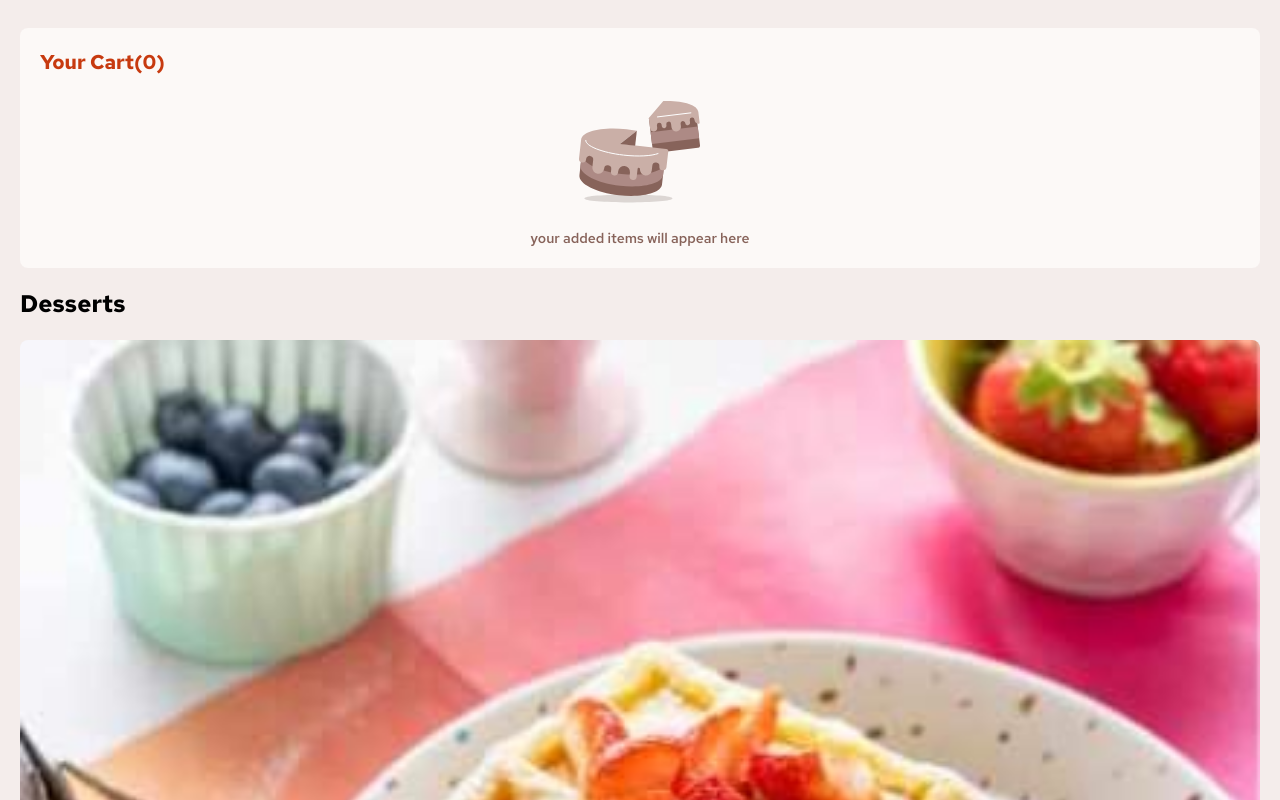
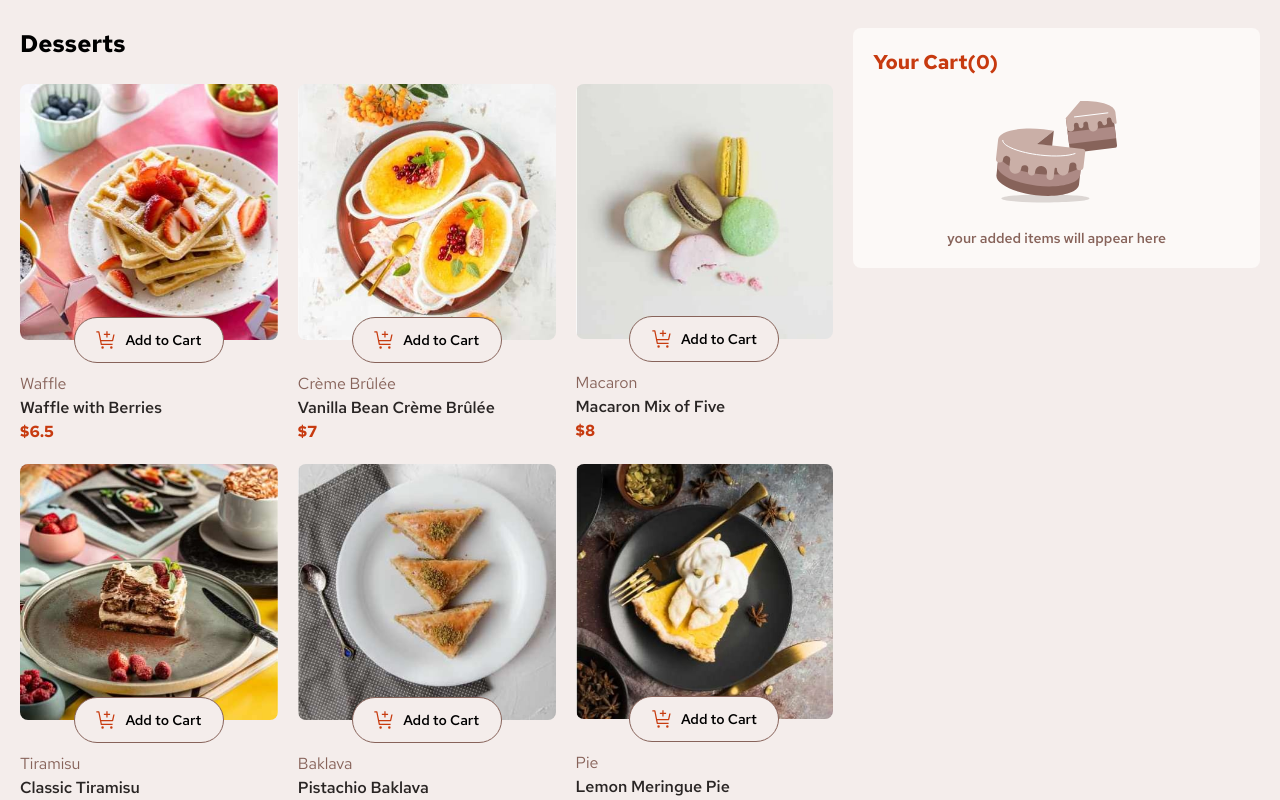
Before and after one commit to alireza-turk/mini-shop, a React (Vite) app: page / in a window 1280 px wide. Shown: the top 800 px of the page. Built offline with nearby package versions, Linux system fonts and the light colour scheme; data requests are answered from the project's data file.

Commit message:
design/responsive

```diff
--- /dev/null
+++ b/src/components/Loader.jsx
@@ -0,0 +1,18 @@
+function Loader({ type = 'product_archive' }) {
+  if (type === 'product_archive')
+    return (
+      <div className="flex flex-col gap-8">
+        <div className="relative">
+          <div className="h-[280px] w-full animate-pulse rounded-lg bg-stone-300 sm:h-[250px]"></div>
+          <div className="absolute bottom-0 left-1/2 h-[50px] w-[150px] -translate-x-1/2 translate-y-1/2 animate-pulse rounded-full border bg-stone-300 sm:h-[40px] sm:w-[100px]"></div>
+        </div>
+        <div className="space-y-1">
+          <div className="h-[30px] w-[50px] animate-pulse rounded-lg border bg-stone-300"></div>
+          <div className="h-[30px] w-[150px] animate-pulse rounded-lg border bg-stone-300"></div>
+          <div className="h-[30px] w-[80px] animate-pulse rounded-lg border bg-stone-300"></div>
+        </div>
+      </div>
+    )
+}
+
+export default Loader
--- a/src/components/ProductItem.jsx
+++ b/src/components/ProductItem.jsx
@@ -11,7 +11,7 @@ function ProductItem({ product }) {
             alt={product.name}
           />
         </picture>
-        <button className="absolute bottom-0 left-1/2 flex -translate-x-1/2 translate-y-1/2 items-center justify-center gap-2 rounded-full border border-rose-500 bg-rose-100 px-4 py-2 font-semibold transition-colors hover:border-red hover:text-red sm:text-sm">
+        <button className="absolute bottom-0 left-1/2 flex -translate-x-1/2 translate-y-1/2 items-center justify-center gap-2 rounded-full border border-rose-500 bg-rose-100 px-4 py-3 font-semibold transition-colors hover:border-red hover:text-red sm:w-[150px] sm:text-sm">
           <svg
             xmlns="http://www.w3.org/2000/svg"
             width="21"
@@ -34,7 +34,7 @@ function ProductItem({ product }) {
       </div>
       <div>
         <p className="text-rose-500">{product.category}</p>
-        <p className="text-lg font-semibold text-stone-800">{product.name}</p>
+        <p className="font-semibold text-stone-800">{product.name}</p>
         <p className="font-bold text-red">${product.price}</p>
       </div>
     </div>
--- a/src/pages/Shop.jsx
+++ b/src/pages/Shop.jsx
@@ -1,25 +1,36 @@
 import CartContainer from '../components/CartContainer.jsx'
 import { useProducts } from '../contexts/ProductsContext.jsx'
 import ProductItem from '../components/ProductItem.jsx'
+import Loader from '../components/Loader.jsx'
 
 function Shop() {
   const { loading, error: errorMessage, products } = useProducts()
 
   return (
-    <main className="flex flex-col gap-5 px-5 py-7">
-      <div className="flex flex-col gap-5">
+    <main className="mx-auto flex max-w-[1440px] flex-col gap-5 px-5 py-7 md:flex-row-reverse">
+      <div className="flex flex-col gap-5 sm:basis-1/3">
         <CartContainer />
       </div>
-      <p className="text-2xl font-bold">Desserts</p>
-      {loading && <p className="text-xl font-bold">Loading...</p>}
-      {errorMessage && <p className="text-xl font-bold">{errorMessage}</p>}
-      {products && (
-        <div className="grid grid-cols-1 gap-5">
-          {products.map((product) => (
-            <ProductItem key={product.id} product={product} />
-          ))}
+      <div className="space-y-6 sm:basis-2/3">
+        <p className="text-2xl font-bold">Desserts</p>
+        <div className="grid grid-cols-1 gap-5 sm:grid-cols-2 lg:grid-cols-3">
+          {loading && (
+            <>
+              <Loader />
+              <Loader />
+              <Loader />
+              <Loader />
+              <Loader />
+              <Loader />
+            </>
+          )}
+          {products &&
+            products.map((product) => (
+              <ProductItem key={product.id} product={product} />
+            ))}
         </div>
-      )}
+        {errorMessage && <p className="text-xl font-bold">{errorMessage}</p>}
+      </div>
     </main>
   )
 }
```
